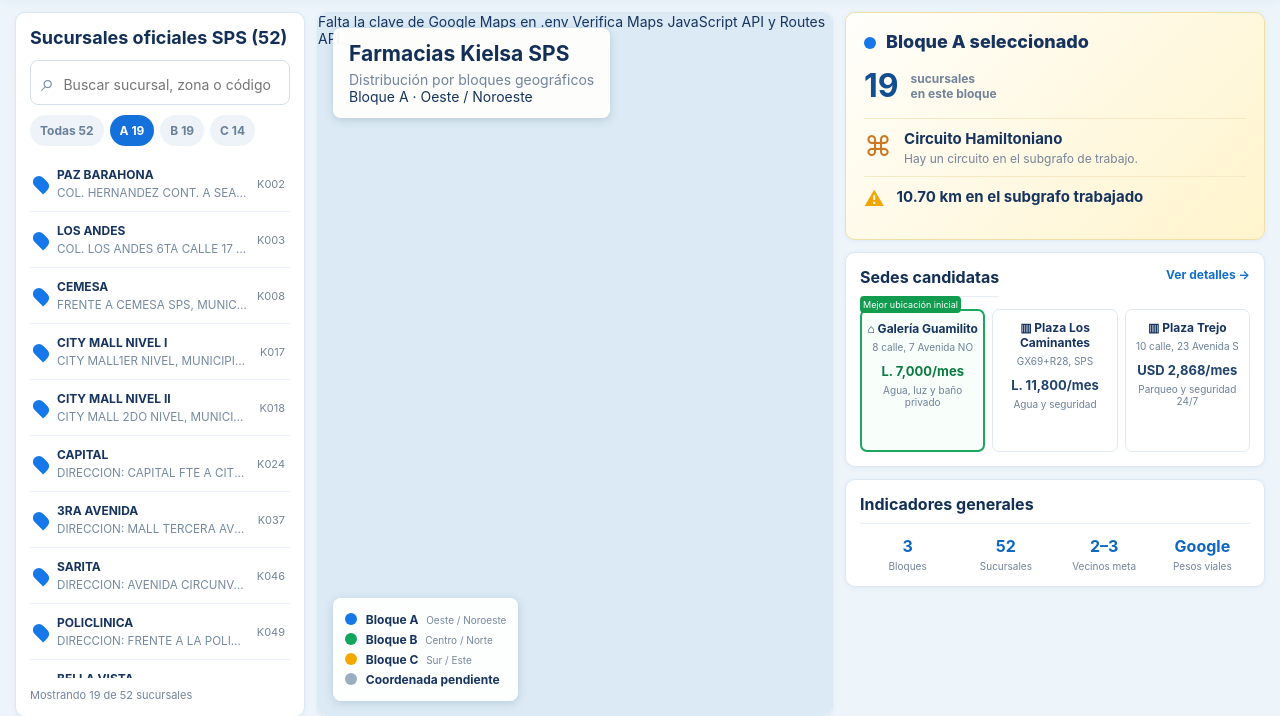
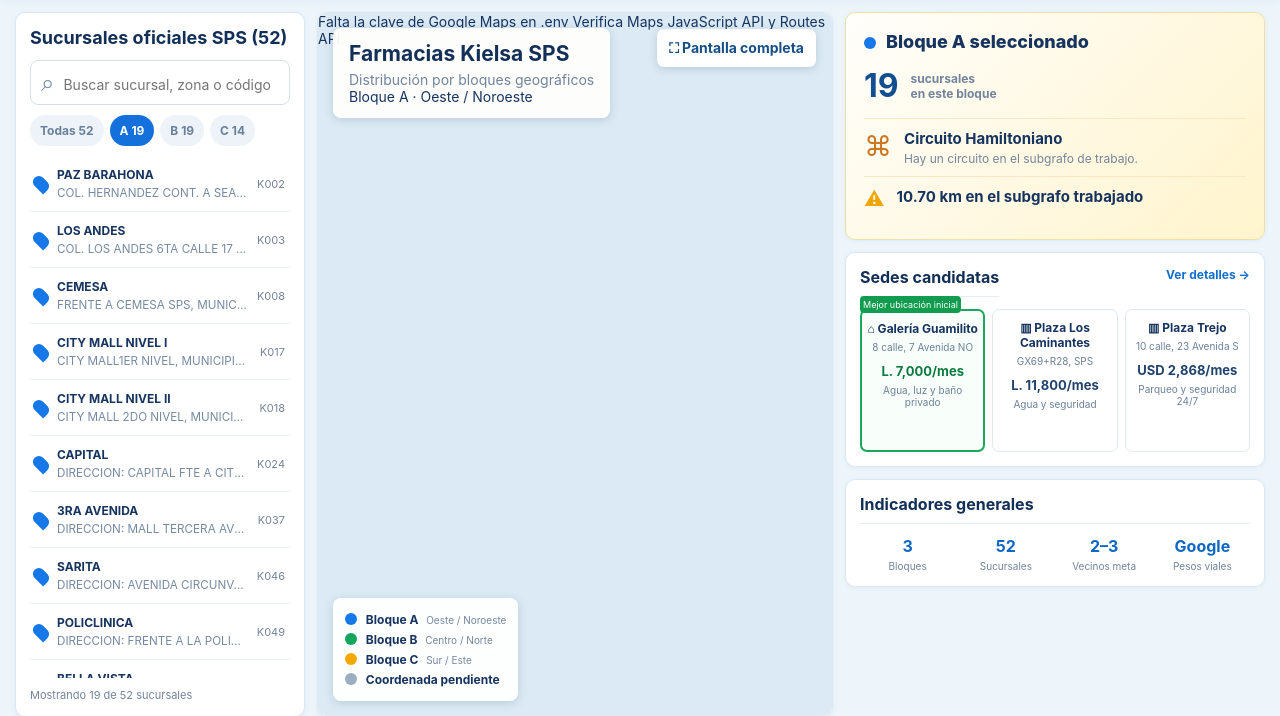
Before and after one commit to Alejandrocart4/proyecto_Kielsa, a Flask app: page / in a window 1280 px wide. Shown: the part 137-853 px from the top of the page. Run offline with Flask 3, Linux system fonts and the light colour scheme.

Commit message:
feat: agregar mapa en pantalla completa

```diff
--- a/static/app.js
+++ b/static/app.js
@@ -184,6 +184,16 @@
 }
 
 function bindEvents() {
+  $("fullscreen-map").addEventListener("click", async () => {
+    const mapShell = document.querySelector(".map-wrap");
+    if (document.fullscreenElement === mapShell) await document.exitFullscreen();
+    else await mapShell.requestFullscreen();
+  });
+  document.addEventListener("fullscreenchange", () => {
+    const expanded = document.fullscreenElement === document.querySelector(".map-wrap");
+    $("fullscreen-map").textContent = expanded ? "× Cerrar pantalla completa" : "⛶ Pantalla completa";
+    if (map && window.google) { google.maps.event.trigger(map, "resize"); fitToBranches(activeFilter === "all" ? branches : blockBranches(activeFilter)); }
+  });
   $("search").addEventListener("input", renderBranchList);
   $("filters").addEventListener("click", (event) => {
     const button = event.target.closest("button"); if (!button) return;
--- /dev/null
+++ b/static/fullscreen.css
@@ -0,0 +1,22 @@
+.fullscreen-map {
+  position: absolute;
+  z-index: 3;
+  top: 16px;
+  right: 16px;
+  padding: 10px 12px;
+  border-radius: 7px;
+  background: #fff;
+  color: #174f87;
+  box-shadow: 0 2px 8px #57799b42;
+}
+
+.fullscreen-map:hover { background: #eef6ff; }
+
+.map-wrap:fullscreen {
+  width: 100vw;
+  height: 100vh;
+  background: #dbeaf4;
+}
+
+.map-wrap:fullscreen #map { height: 100vh; }
+.map-wrap:fullscreen .fullscreen-map { top: 18px; right: 18px; }
--- a/templates/index.html
+++ b/templates/index.html
@@ -5,6 +5,7 @@
   <meta name="viewport" content="width=device-width,initial-scale=1">
   <title>Optimizador de rutas Kielsa SPS</title>
   <link rel="stylesheet" href="{{ url_for('static', filename='style.css') }}">
+  <link rel="stylesheet" href="{{ url_for('static', filename='fullscreen.css') }}">
 </head>
 <body>
   <header class="topbar">
@@ -33,6 +34,7 @@
 
     <section class="map-wrap card">
       <div class="map-heading"><div><h2>Farmacias Kielsa SPS</h2><p>Distribución por bloques geográficos</p></div><span id="map-label">Bloques A, B y C</span></div>
+      <button class="fullscreen-map" id="fullscreen-map" title="Ver mapa en pantalla completa">⛶ Pantalla completa</button>
       <div id="map"></div>
       <div class="legend">
         <p><i class="dot a"></i> Bloque A <small>Oeste / Noroeste</small></p>
```
